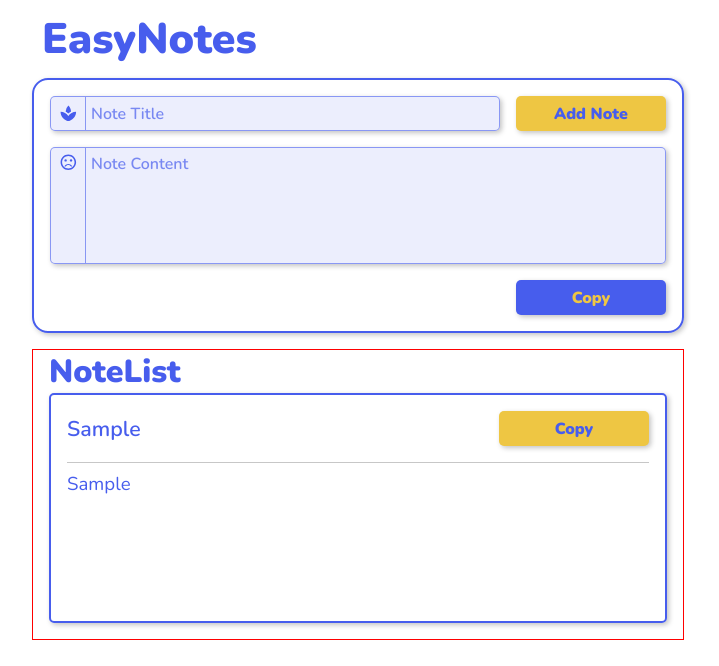
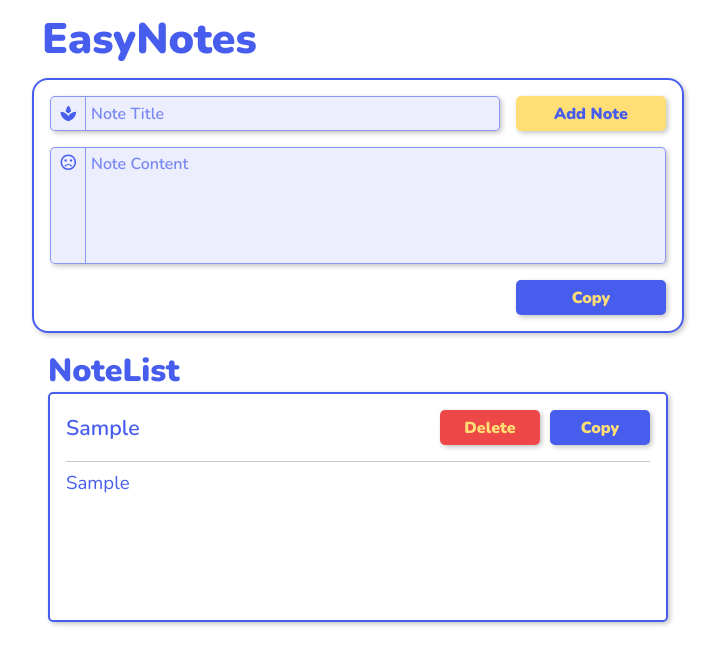
Before and after one commit to Geaglts/EasyNotes, a React app: page / in a window 1280 px wide. Both pictures are taken after typing "Sample", "Sample" into the empty fields and a click on the button "Add Note". Shown: the top 666 px of the page, without its empty margins (282-1001 px from the left). Built offline with nearby package versions, Linux system fonts and the light colour scheme.

Commit message:
Estilos para la nota y le agregue el boton de eliminar

```diff
--- a/src/components/Note.tsx
+++ b/src/components/Note.tsx
@@ -7,7 +7,16 @@ function Note({ content, title }: NoteType) {
     <div className="Note">
       <div className="Note__Header">
         <p className="Note__Header--title">{title}</p>
-        <Button label="Copy" />
+        <div className="Note__Header--buttons">
+          <Button
+            label="Delete"
+            style={{ color: '#FFDF75', backgroundColor: '#ED4747', width: 100 }}
+          />
+          <Button
+            label="Copy"
+            style={{ color: '#FFDF75', backgroundColor: '#475DED', width: 100 }}
+          />
+        </div>
       </div>
       <div className="Note__Content">
         <p className="Note__Content--text">{content}</p>
--- a/src/containers/AddNoteForm.tsx
+++ b/src/containers/AddNoteForm.tsx
@@ -42,6 +42,6 @@ function AddNoteForm() {
 }
 
 // JS Styles
-const CopyButtonStyles = { backgroundColor: '#475DED', color: '#EEC643' };
+const CopyButtonStyles = { backgroundColor: '#475DED', color: '#FFDF75' };
 
 export default AddNoteForm;
--- a/src/styles/Components/Note.scss
+++ b/src/styles/Components/Note.scss
@@ -6,6 +6,7 @@
   box-shadow: $shadow;
   padding: 1em;
   height: 230px;
+  margin-bottom: 1em;
 
   &__Header {
     display: flex;
@@ -19,6 +20,11 @@
       font-weight: 600;
       color: $primary;
     }
+
+    &--buttons {
+      display: flex;
+      column-gap: 10px;
+    }
   }
 
   &__Content {
--- a/src/styles/Containers/NoteList.scss
+++ b/src/styles/Containers/NoteList.scss
@@ -4,5 +4,6 @@
   padding: 0 1em 1em 1em;
   margin-top: 1em;
   color: $primary;
-  border: 1px solid red;
+  overflow: auto;
+  height: calc(100vh - 373px);
 }
--- a/src/styles/global.scss
+++ b/src/styles/global.scss
@@ -1,5 +1,5 @@
 $primary: #475ded;
-$secondary: #eec643;
+$secondary: #ffdf75;
 $warning: #ed4747;
 $dark: #141414;
 $gray: #c7c7c7;
```
